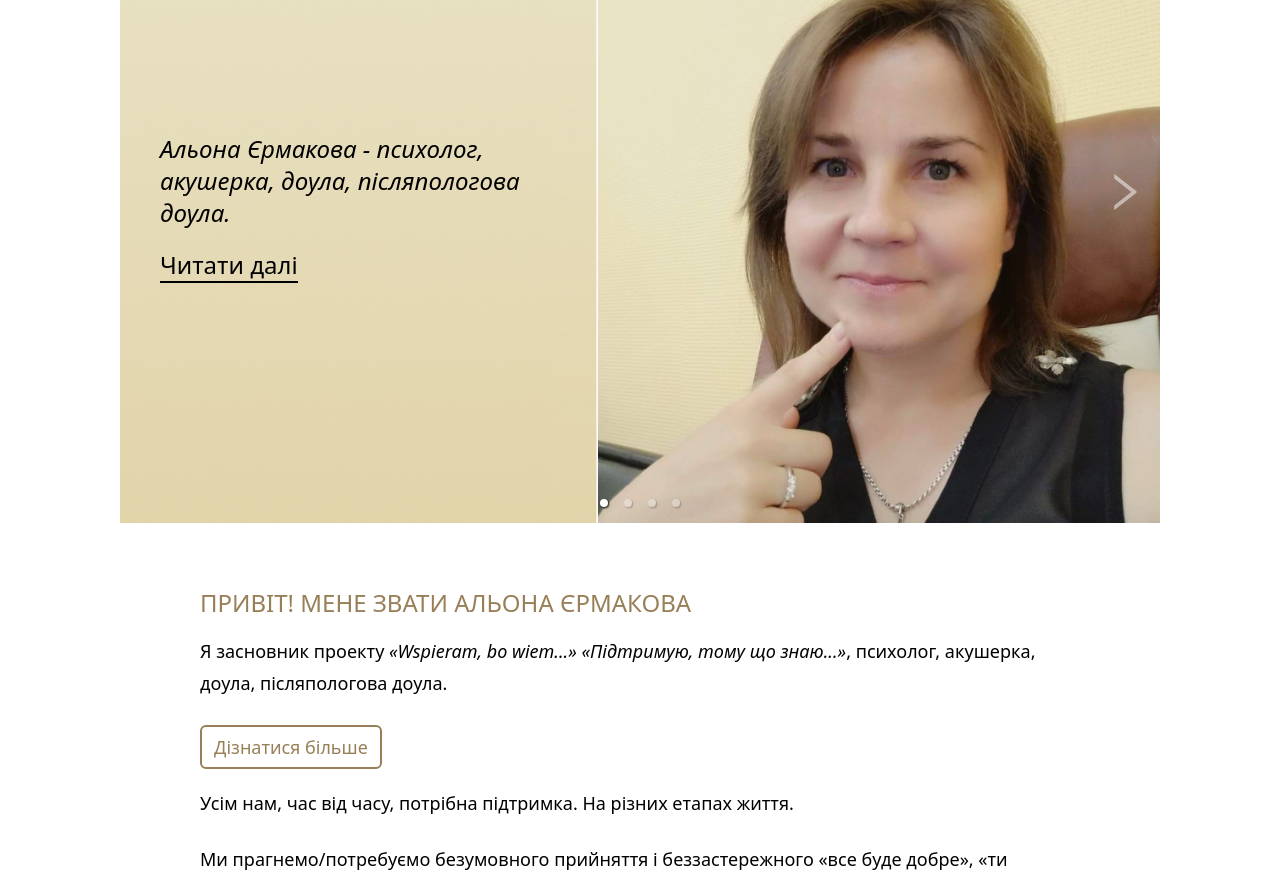
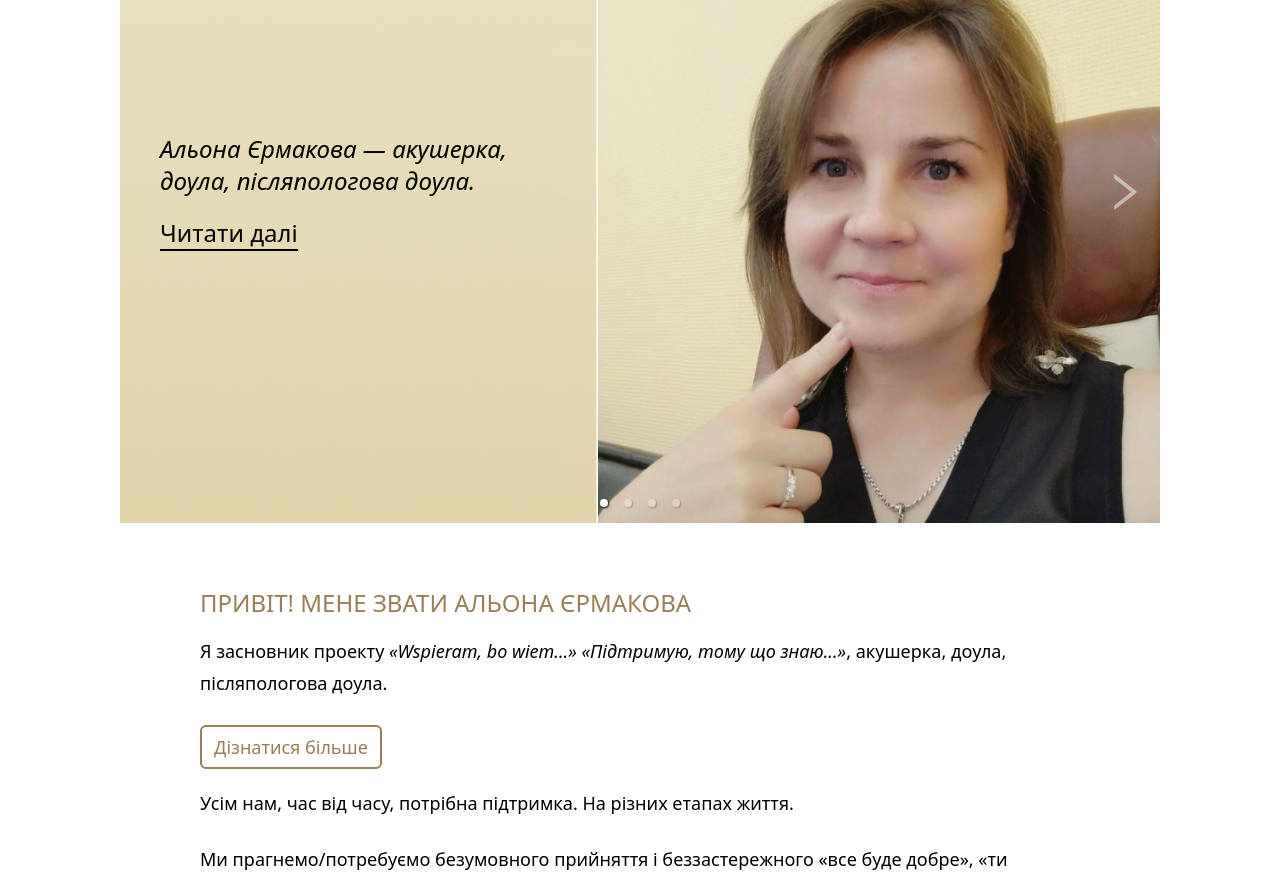
Before and after one commit to OlhaPo/wspieram-bo-wiem-landing-page, a React (Vite) app: page / in a window 1280 px wide. Shown: the part 360-1243 px from the top of the page. Built offline with nearby package versions, Linux system fonts and the light colour scheme.

Commit message:
Change content.

```diff
--- a/index.html
+++ b/index.html
@@ -11,12 +11,12 @@
     <link rel="preconnect" href="https://fonts.gstatic.com" crossorigin />
     <meta
       name="description"
-      content="Альона Єрмакова засновниця проекту Wspieram, bo wiem/ Підтримую, тому що знаю, психолог, акушерка, доула, післяпологова доула у Бельсько-Б&lsquo;яла, Польща. Надає послуги по підтримці під час вагітності, підготовки до пологів: навчання технік розслаблення та розродження; післяпологового супровід: ГВ (налагодження грудного вигодовування) та догляду за малюком; емоційної та психологічної підтримка на всіх етапах вагітності, пологів, початку післяпологового періоду. Пропонує підтримку та супровід на шляху до гармонії сімейних стосунків."
+      content="Альона Єрмакова засновниця проекту Wspieram, bo wiem/ Підтримую, тому що знаю; акушерка, доула, післяпологова доула у Бельсько-Б&lsquo;яла, Польща. Надає послуги по підтримці під час вагітності, підготовки до пологів: навчання технік розслаблення та розродження; післяпологового супровід: ГВ (налагодження грудного вигодовування) та догляду за малюком; емоційної та психологічної підтримка на всіх етапах вагітності, пологів, початку післяпологового періоду. Пропонує підтримку та супровід на шляху до гармонії сімейних стосунків."
     />
     <meta name="viewport" content="width=device-width, initial-scale=1.0" />
     <title>
-      Wspieram, bo wiem - Альона Єрмакова, психолог, акушерка, доула,
-      післяпологова доула, Бельсько-Б&lsquo;яла
+      Wspieram, bo wiem - Альона Єрмакова, акушерка, доула, післяпологова доула,
+      Бельсько-Б&lsquo;яла
     </title>
     <link rel="preconnect" href="https://fonts.googleapis.com" />
     <link rel="preconnect" href="https://fonts.gstatic.com" crossorigin />
--- a/src/components/MainPageSlideShow.jsx
+++ b/src/components/MainPageSlideShow.jsx
@@ -39,8 +39,7 @@ const MainPageSlideShow = () => {
             <img src="./images/slide-1.jpg" alt="Про Альону Єрмакову" />
             <div className="text-overlay right-[55%] leading-2 md:leading-8 text-left text-xs md:text-[120%] lg:text-[150%] font-light top-[10%] md:top-[20%] lg:top-[35%] ">
               <p className="text-black italic">
-                Альона Єрмакова - психолог, акушерка, доула, післяпологова
-                доула.
+                Альона Єрмакова — акушерка, доула, післяпологова доула.
               </p>
               <div className="mt-5">
                 <Link
--- a/src/components/Services.jsx
+++ b/src/components/Services.jsx
@@ -14,7 +14,7 @@ const Services = () => {
             &laquo;Wspieram, bo wiem...&raquo; &laquo;Підтримую, тому що
             знаю...&raquo;
           </span>
-          , психолог, акушерка, доула, післяпологова доула.
+          , акушерка, доула, післяпологова доула.
         </p>
         <div className="mt-8">
           <Link to="/about" className="link-button">
```
